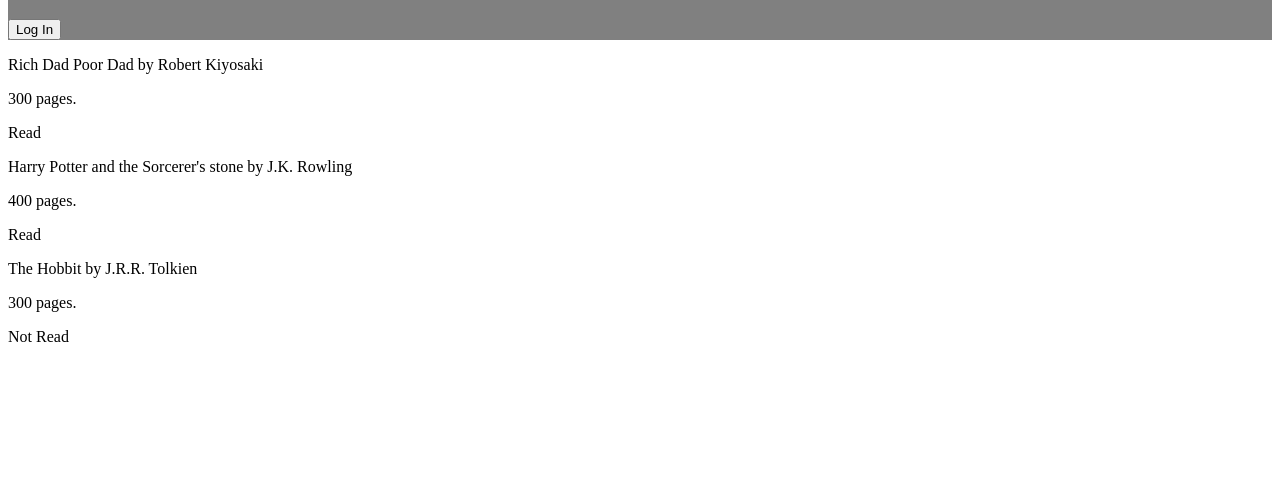
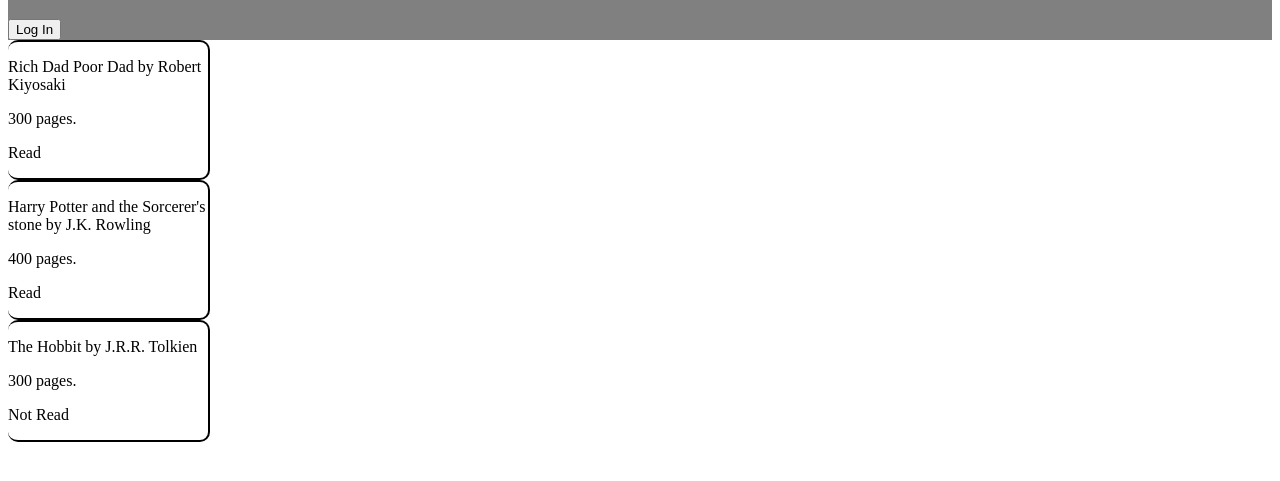
Before and after one commit to jlynyrd18/TOP_library, a plain HTML site: page index.html in a window 1280 px wide. Shown: the part 61-542 px from the top of the page. Drawn offline with Linux system fonts and the light colour scheme.

Commit message:
created border to allow change for when book is read

```diff
--- a/styles.css
+++ b/styles.css
@@ -1,3 +1,11 @@
 .header {
     background-color: grey;
 }
+
+.book-card {
+    border-width: 2px 2px 2px 0;
+    border-color: black;
+    border-style: solid;
+    border-radius: 10px;
+    width: 200px;
+}
```
